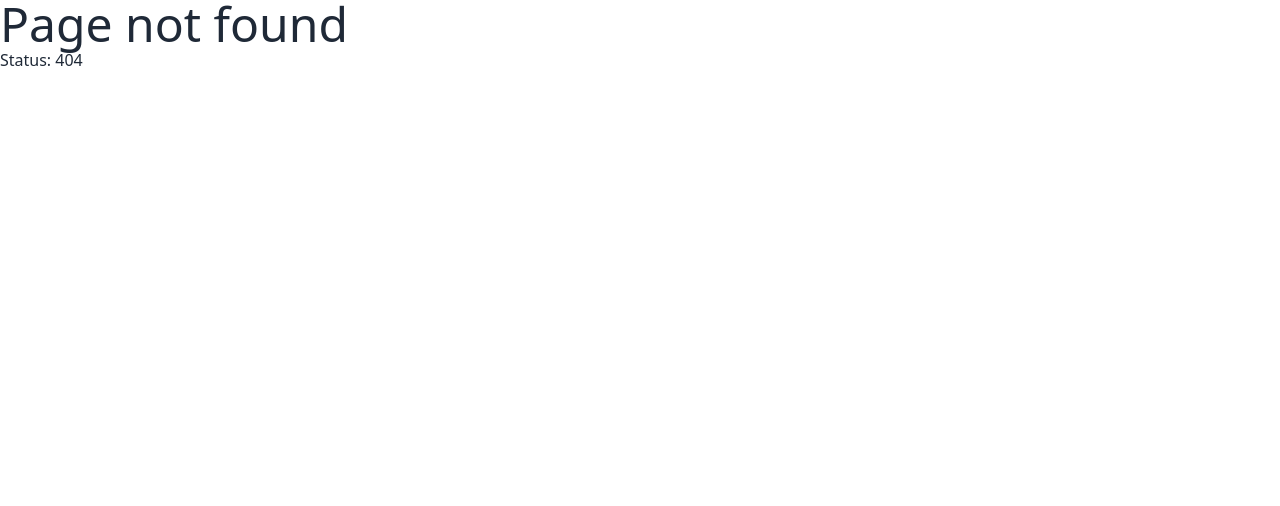
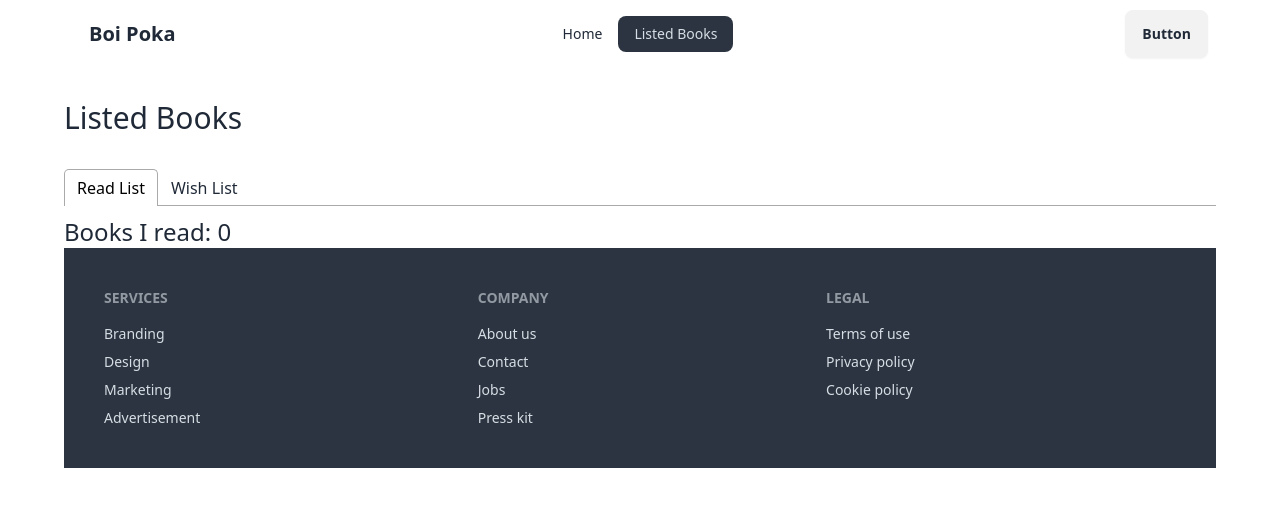
Before and after one commit to mdabdulkyum1/boi-poka-text, a React (Vite) app: page /listedBooks in a window 1280 px wide. Before the commit this address had no page. Shown: the top 506 px of the page. Built offline with nearby package versions, Linux system fonts and the light colour scheme.

Commit message:
get read list and diplay them in the listed books page

```diff
--- a/package.json
+++ b/package.json
@@ -15,6 +15,7 @@
     "react": "^18.3.1",
     "react-dom": "^18.3.1",
     "react-router-dom": "^6.27.0",
+    "react-tabs": "^6.0.2",
     "sort-by": "^1.2.0"
   },
   "devDependencies": {
--- /dev/null
+++ b/src/components/ListedBooks/ListedBooks.jsx
@@ -0,0 +1,51 @@
+import React, { useEffect, useState } from 'react';
+import { useLoaderData } from 'react-router-dom';
+import { Tab, Tabs, TabList, TabPanel } from 'react-tabs';
+import 'react-tabs/style/react-tabs.css';
+import { getStoredReadList } from '../../utility/addToDb';
+import Book from '../Book/Book';
+
+const ListedBooks = () => {
+    const [readList, setReadList] = useState([]);
+    const allBooks = useLoaderData();
+    // ideally we will directly get the read book list from the database
+
+    useEffect(() => {
+        const storedReadList = getStoredReadList();
+        const storedReadListInt = storedReadList.map(id => parseInt(id));
+        // worst way
+        console.log(storedReadList, storedReadListInt, allBooks);
+
+        //
+        const readBookList = allBooks.filter(book => storedReadListInt.includes(book.bookId));
+
+        setReadList(readBookList);
+
+    }, [])
+
+    return (
+        <div>
+            <h3 className="text-3xl my-8">Listed Books</h3>
+
+            <Tabs>
+                <TabList>
+                    <Tab>Read List</Tab>
+                    <Tab>Wish List</Tab>
+                </TabList>
+
+                <TabPanel>
+                    <h2 className='text-2xl'>Books I read: {readList.length}</h2>
+                    {
+                        readList.map(book => <Book key={book.bookId} book={book}></Book>)
+                    }
+
+                </TabPanel>
+                <TabPanel>
+                    <h2 className='text-2xl'>My wish list</h2>
+                </TabPanel>
+            </Tabs>
+        </div>
+    );
+};
+
+export default ListedBooks;
--- a/src/components/NavBar/NavBar.jsx
+++ b/src/components/NavBar/NavBar.jsx
@@ -5,7 +5,7 @@
 
     const links = <>
         <li><NavLink to="/">Home</NavLink></li>
-        <li><a>Item 3</a></li>
+        <li><NavLink to="/listedBooks">Listed Books</NavLink></li>
     </>
 
     return (
--- a/src/main.jsx
+++ b/src/main.jsx
@@ -11,6 +11,7 @@
 import Home from './components/Home/Home';
 import Dashboard from './components/Dashboard/Dashboard';
 import BookDetail from './components/BookDetail/BookDetail';
+import ListedBooks from './components/ListedBooks/ListedBooks';
 
 const router = createBrowserRouter([
   {
@@ -25,7 +26,13 @@
       {
         path: 'books/:bookId',
         element: <BookDetail></BookDetail>,
-        loader: () => fetch('/booksData.json')
+        loader: () => fetch('/booksData.json') // do not load all the books for one book.
+      },
+      {
+        path: 'listedBooks',
+        element: <ListedBooks></ListedBooks>,
+        // worst way to load some data.
+        loader: () => fetch('/booksData.json') // do not load all data for some
       },
       {
         path: 'dashboard',
--- a/src/utility/addToDb.js
+++ b/src/utility/addToDb.js
@@ -48,4 +48,4 @@
     }
 }
 
-export { addToStoredReadList, addToStoredWishList }
+export { addToStoredReadList, addToStoredWishList, getStoredReadList }
```
Also changed, not shown: 1 other file (tests, documents, lock files or other folders).
